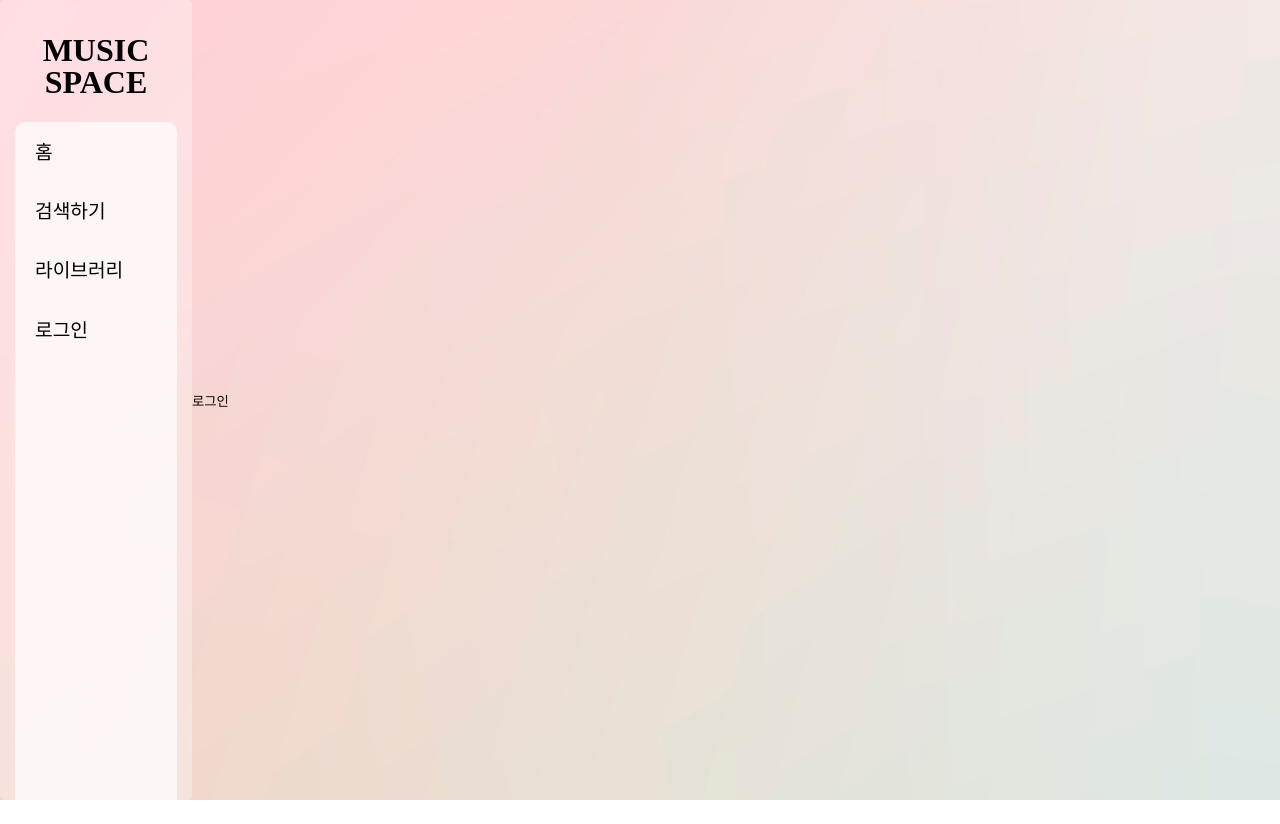
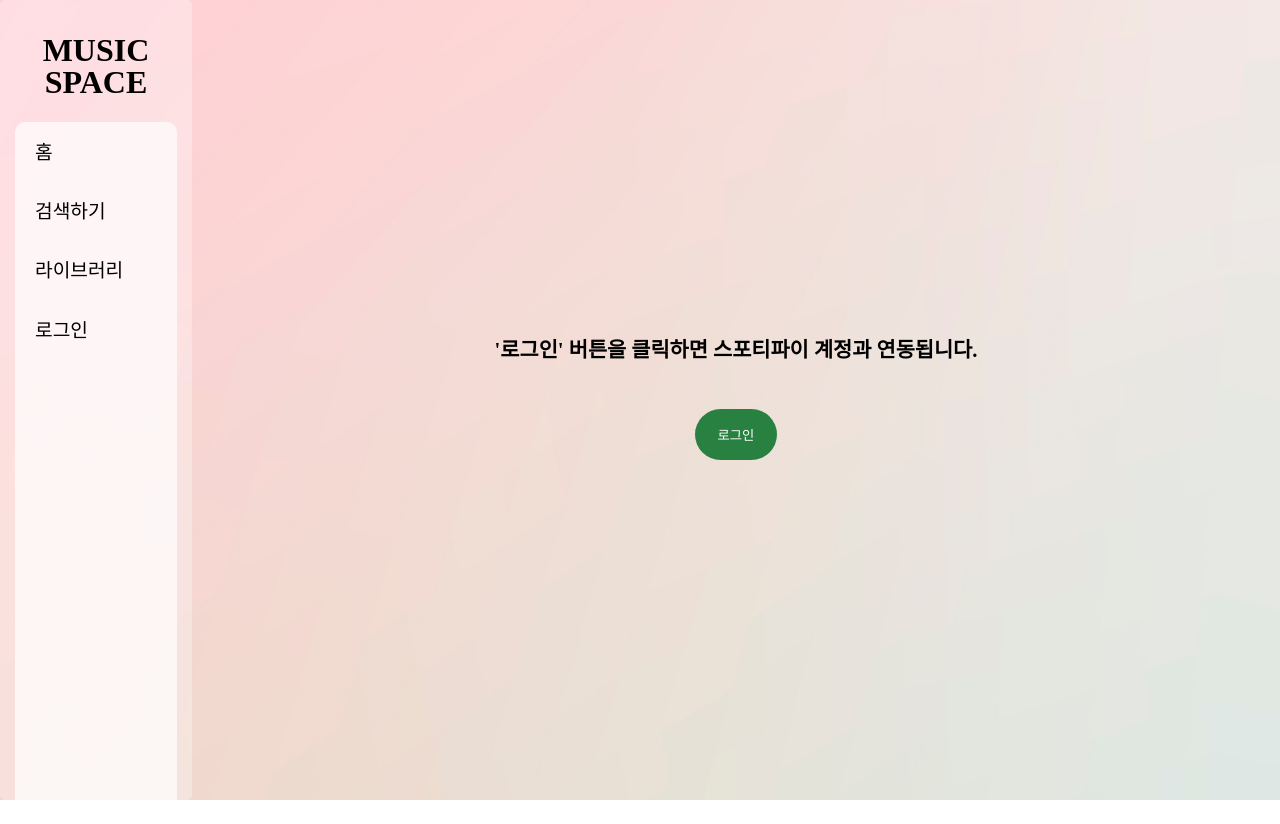
Before and after one commit to phs-developer/music-space, a React (Create React App) app: page /login in a window 1280 px wide. Built offline with nearby package versions, Linux system fonts and the light colour scheme.

Commit message:
Login, LogOut 구현

```diff
--- a/src/conponents/nav/Nav.tsx
+++ b/src/conponents/nav/Nav.tsx
@@ -1,8 +1,19 @@
 import { NavContainer, Ul, Logo } from "./style";
 import { Link } from "react-router-dom";
 import bg from "../../assets/login.png";
+import { useDispatch, useSelector } from "react-redux";
+import { RootState } from "../../store/reducer/reducer";
+import { resetToken } from "../../store/reducer/accessToken";
 
 export default function Nav() {
+  const isLogin = useSelector((state: RootState) => state.setAccessToken.token);
+  const dispatch = useDispatch();
+
+  function tokenReset() {
+    // 로그아웃 시 토큰 초기화
+    dispatch(resetToken());
+  }
+
   return (
     <NavContainer>
       <Logo>MUSIC SPACE</Logo>
@@ -17,7 +28,11 @@ export default function Nav() {
           <Link to="playList">라이브러리</Link>
         </li>
         <li>
-          <Link to="login">로그인</Link>
+          {isLogin ? (
+            <div onClick={tokenReset}>로그아웃</div>
+          ) : (
+            <Link to="login">로그인</Link>
+          )}
         </li>
       </Ul>
     </NavContainer>
--- a/src/hooks/useFetch.ts
+++ b/src/hooks/useFetch.ts
@@ -102,7 +102,6 @@ interface ListItemType {
 
 function useCategoryListFetch(listID: string) {
   const [list, setList] = useState<ListType | null>(null);
-  // const token = useSelector((state: RootState) => state.setAccessToken.token);
   const token = localStorage.getItem("token");
   useEffect(() => {
     (async function () {
--- a/src/pages/home/Category.tsx
+++ b/src/pages/home/Category.tsx
@@ -62,7 +62,7 @@ export function Category() {
   return (
     <>
       {list.map((e) => {
-        return e && <CategorySection category={e} />;
+        return e && <CategorySection category={e} key={e.name} />;
       })}
     </>
   );
--- a/src/pages/home/Home.tsx
+++ b/src/pages/home/Home.tsx
@@ -5,24 +5,11 @@ import { useState } from "react";
 import axios from "axios";
 import { Category } from "./Category";
 
-interface Item {
-  album: {
-    images: {
-      url: string;
-    }[];
-  };
-  artists: {
-    name: string;
-  }[];
-  id: string;
-  name: string;
-}
-
 export default function Home() {
   const [userName, setUserName] = useState(null);
 
   const token = useSelector((state: RootState) => state.setAccessToken.token);
-  token.length > 0 &&
+  token &&
     (async function () {
       const res = await axios(`https://api.spotify.com/v1/me`, {
         headers: {
@@ -35,9 +22,11 @@ export default function Home() {
   return (
     <Section>
       {userName ? (
-        <h1>Welcome, {userName} Music Space!</h1>
+        <h1>
+          Welcome, <span>{userName}</span> MUSIC SPACE!
+        </h1>
       ) : (
-        <h1>Welcome, Your Music Space!</h1>
+        <h1>Welcome, MUSIC SPACE!</h1>
       )}
       <div>
         <Category />
--- a/src/pages/home/style.ts
+++ b/src/pages/home/style.ts
@@ -6,9 +6,12 @@ const Section = styled.section`
   overflow: auto;
   height: 100vh;
   > h1 {
-    font-size: 3rem;
+    font-size: 2.5rem;
     font-weight: bold;
     margin-bottom: 5rem;
+    > span {
+      font-size: 3rem;
+    }
   }
   > div {
     display: grid;
--- a/src/pages/login/Login.tsx
+++ b/src/pages/login/Login.tsx
@@ -1,16 +1,17 @@
 import axios from "axios";
+import { LoginForm, LoginButn } from "./style";
 
 export default function Login() {
   async function login() {
+    // 스포티파이 연동 동의 페이지로 이동
     const res = await axios.get("http://localhost:8080/login");
-
-    // 스포티파이에서 제공한 로그인 페이지로 이동
     window.location.href = res.data;
   }
 
   return (
-    <>
-      <button onClick={login}>로그인</button>
-    </>
+    <LoginForm>
+      <p>'로그인' 버튼을 클릭하면 스포티파이 계정과 연동됩니다.</p>
+      <LoginButn onClick={login}>로그인</LoginButn>
+    </LoginForm>
   );
 }
--- a/src/pages/login/style.ts
+++ b/src/pages/login/style.ts
@@ -1,7 +1,22 @@
 import styled from "styled-components";
 
 const LoginForm = styled.div`
-  background=red;
+  margin: 0px auto;
+  display: flex;
+  flex-direction: column;
+  justify-content: center;
+  align-items: center;
+  gap: 3rem;
+  font-size: 1.3rem;
+  font-weight: bold;
 `;
 
-export { LoginForm };
+const LoginButn = styled.button`
+  width: fit-content;
+  background: #298141;
+  padding: 1rem 1.4rem;
+  border-radius: 50px;
+  color: white;
+`;
+
+export { LoginForm, LoginButn };
--- a/src/store/reducer/accessToken.ts
+++ b/src/store/reducer/accessToken.ts
@@ -1,19 +1,23 @@
 export const SETTOKEN = "ACCESSTOKEN/SETTOKEN" as const;
+export const RESETTOKEN = "ACCESSTOKEN/RESETTOKEN" as const;
 
 export const setToken = (token: string) => ({
   type: SETTOKEN,
   token,
 });
+export const resetToken = () => ({
+  type: RESETTOKEN,
+});
 
-type InitialStateType = {
-  token: string;
+export type InitialStateType = {
+  token: string | boolean;
 };
 
 const initialState: InitialStateType = {
-  token: "",
+  token: false,
 };
 
-type ActionType = ReturnType<typeof setToken>;
+type ActionType = ReturnType<typeof setToken> | ReturnType<typeof resetToken>;
 export const setAccessToken = (
   state: InitialStateType = initialState,
   action: ActionType
@@ -24,6 +28,11 @@ export const setAccessToken = (
         ...state,
         token: action.token,
       };
+    case RESETTOKEN:
+      return {
+        ...state,
+        token: false,
+      };
     default:
       return state;
   }
```
